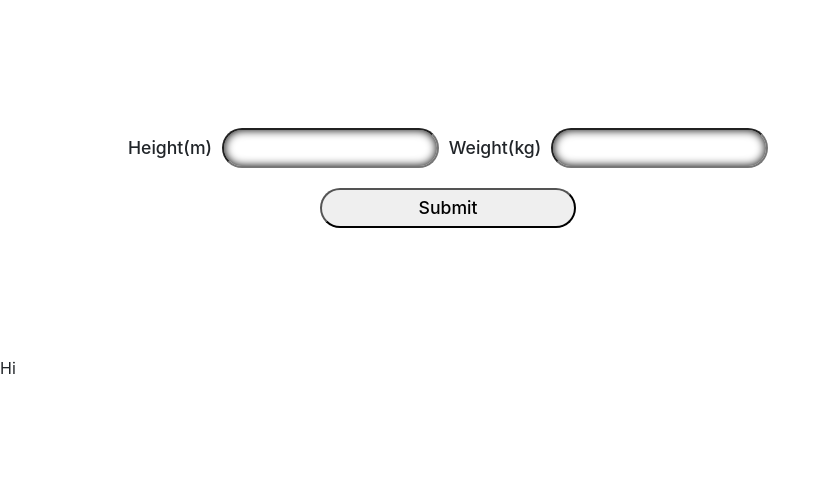
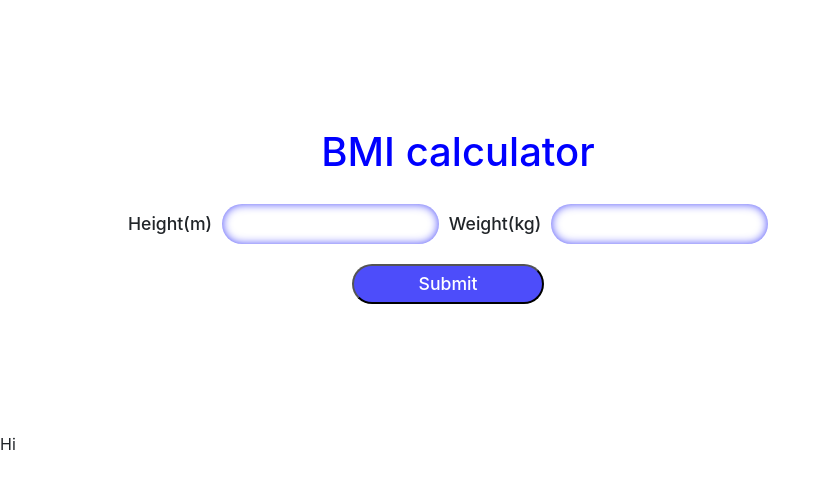
Before and after one commit to abin-karukappallil/Re-Act, a React (Create React App) app: page / in a window 1280 px wide. Shown: the top 488 px of the page, without its empty margins (0-830 px from the left). Built offline with nearby package versions, Linux system fonts and the light colour scheme.

Commit message:
form css

```diff
--- a/src/App.css
+++ b/src/App.css
@@ -9,19 +9,23 @@
 }
 .form input {
     border-radius: 50px;
-    box-shadow: inset 0 0 10px #000;
+    border: none;
+    box-shadow: inset 0 0 10px rgb(77, 77, 250);
     height: 40px;
     width: 70%;
     padding-left: 20px;
 
 }
 .form button {
-    width: 40%;
+    width: 30%;
+    background-color: rgb(77, 77, 250);
     align-items: center;
+    color: white;
     border-radius: 50px;
     height: 40px;
     font-size: 1.1rem;
     font-weight: 500;
+    position: ;
 }
 .label {
     display: flex;
@@ -32,3 +36,7 @@
     font-size: 1.1rem;
     font-weight: 500;
 }
+.form h1 {
+    color: blue;
+    margin-left: 20px;
+}
--- a/src/components/form.jsx
+++ b/src/components/form.jsx
@@ -2,6 +2,7 @@ function Form() {
   return (
     <div>
         <form action="post" className="form">
+          <h1>BMI calculator</h1>
           <div className="label">
           <label htmlFor="height">Height(m)</label>
           <input type="number" />
```
